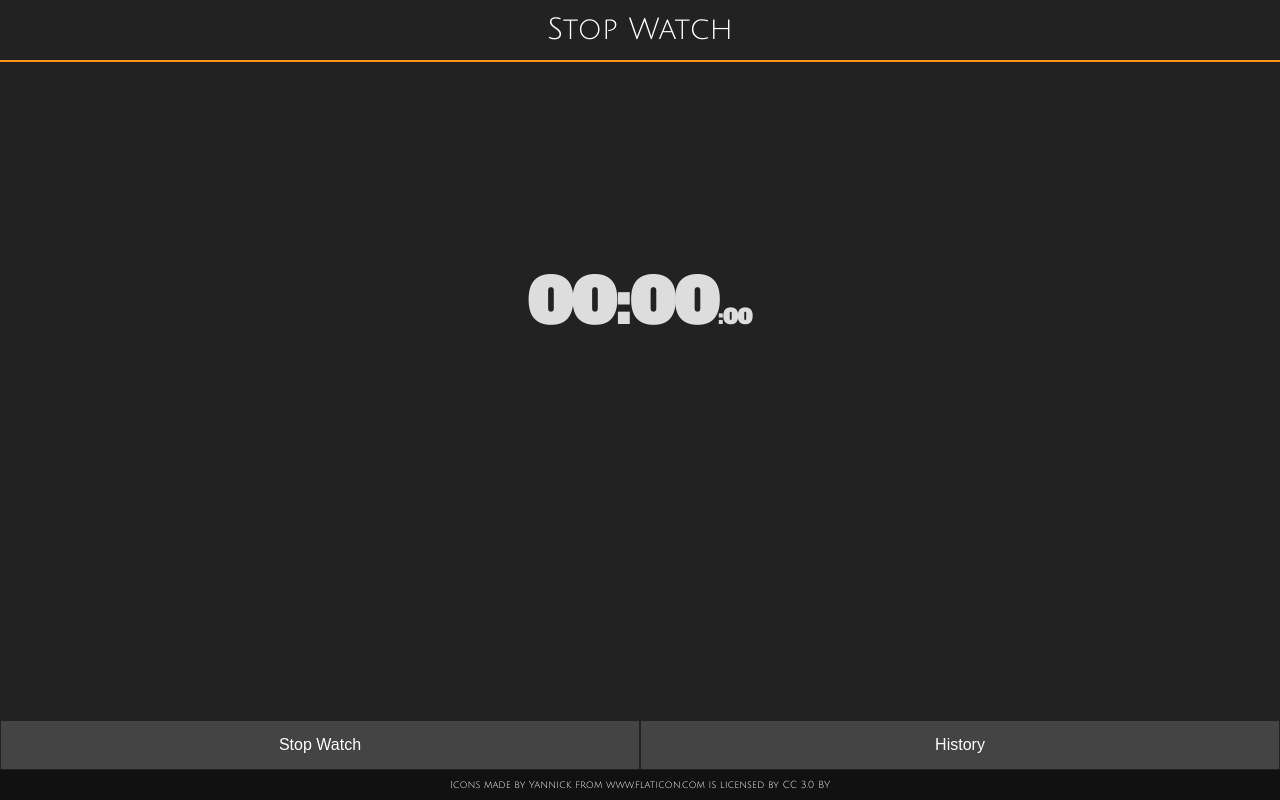
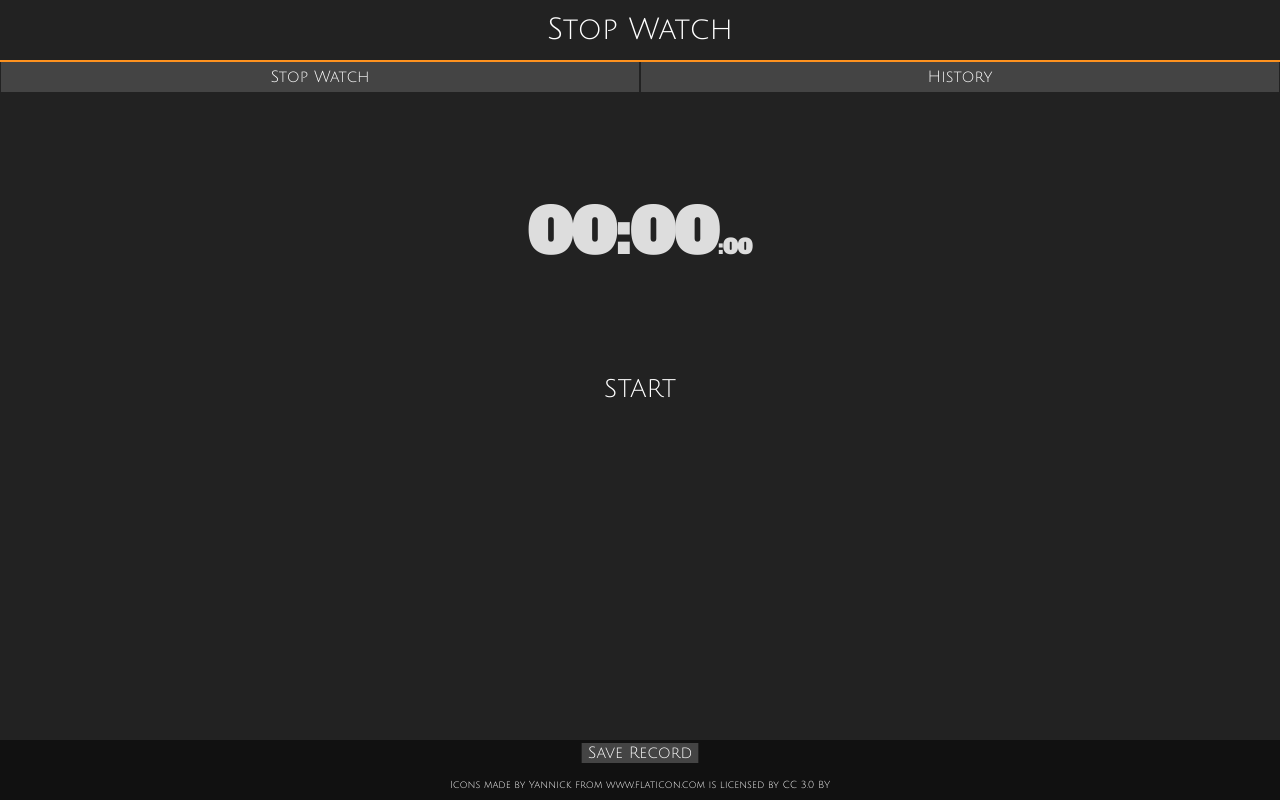
Before and after one commit to MESepehr/TimeTracker, a React (Create React App) app in the folder front-end/: page / in a window 1280 px wide. Built offline with nearby package versions, Linux system fonts and the light colour scheme; the HTML template or start-up script is replaced by a standard one.

Commit message:
Animation and effects

```diff
--- a/front-end/src/App.css
+++ b/front-end/src/App.css
@@ -9,6 +9,14 @@
     --orange-color-burnt: #fe261f;
     --gray-bg-color: #444444;
     --wight-color: #ffffff;
+
+    --main-buttons-height:30px;
+}
+
+*{
+    -moz-transition: all .2s ease;
+    -o-transition: all .2s ease;
+    -webkit-transition: all .2s ease;
 }
 
 body{
@@ -16,6 +24,13 @@ body{
     padding:0;
     background-color: var(--main-bg-color);
     font-family: 'Julius Sans One', sans-serif;
+
+    -webkit-touch-callout: none; /* iOS Safari */
+    -webkit-user-select: none; /* Safari */
+     -khtml-user-select: none; /* Konqueror HTML */
+       -moz-user-select: none; /* Firefox */
+        -ms-user-select: none; /* Internet Explorer/Edge */
+            user-select: none;
 }
 
 h1 {
@@ -35,6 +50,7 @@ h1 {
     border-bottom-width:2px;
     border-bottom-color: var(--orange-color);
     border-bottom-style: solid;
+    margin:0;
 }
 
 .footer {
@@ -53,14 +69,10 @@ h1 {
 
 .main-button{
     width:50%;
-    height:50px;
+    height:var(--main-buttons-height);
 }
 
 button {
-    -moz-transition: all .2s ease-in;
-    -o-transition: all .2s ease-in;
-    -webkit-transition: all .2s ease-in;
-
     background-color: var(--gray-bg-color);
     border: none;
     color: white;
@@ -72,12 +84,14 @@ button {
     border-color: var(--main-bg-color);
     border-style: solid;
 
+    border-top-style:none;
+    border-bottom-style:none;
+
+
+    font-family: 'Julius Sans One', sans-serif;
 }
 
 button:hover {
-    -moz-transition: all .2s ease-in;
-    -o-transition: all .2s ease-in;
-    -webkit-transition: all .2s ease-in;
     background: var(--orange-color-buttons);
 }
 
@@ -89,6 +103,7 @@ button:active  {
 }
 
 .stop-watch{
+
     font-size:60px;
     color:#ddd;
     width:100%;
@@ -102,17 +117,26 @@ button:active  {
 
     @media only screen and (max-height: 768px) {
         [class*="stop-watch"] {
-            margin-top:100px;
+            margin-top:50px;
         }
     }
     @media only screen and (min-height: 768px) {
         [class*="stop-watch"] {
-            margin-top:200px;
+            margin-top:100px;
         }
     }
 
+.stop-watch-toggle{
+    width:100%;
+    height: var(--main-buttons-height);
+    background-color:var(--main-bg-color);
+    font-size:25px;
+    text-decoration: none;
+}
 
-
+.stop-watch-toggle:hover{
+    background-color:var(--main-bg-color);
+}
 
 
 p { color: #adb7bd; font-family: 'Lucida Sans', Arial, sans-serif; font-size: 16px; line-height: 26px; text-indent: 30px; margin: 0; }
--- a/front-end/src/App.js
+++ b/front-end/src/App.js
@@ -9,15 +9,16 @@ export default class App extends React.Component
         return(
             <div className="non">
                 <div className="headersection"><h1>Stop Watch</h1></div>
+                <button className="main-button">Stop Watch</button><button className="main-button">History</button>
                 <div>
                     <div className="stop-watch"><b> <span>00:</span><span>00</span><span className="milisecond-part">:00</span> </b></div>
+                    <button className="stop-watch-toggle">START</button>
                 </div>
 
                 <div className="footer">
-                <div>
-                    <button className="main-button">Stop Watch</button><button className="main-button">History</button>
+                    <button className="save-record-button">Save Record</button>
+                    <div>Icons made by Yannick from www.flaticon.com is licensed by CC 3.0 BY</div>
                 </div>
-                Icons made by Yannick from www.flaticon.com is licensed by CC 3.0 BY</div>
             </div>
         );
     }
```
